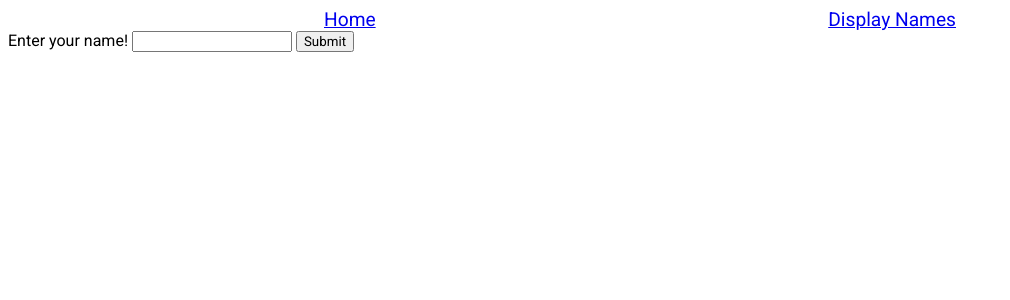
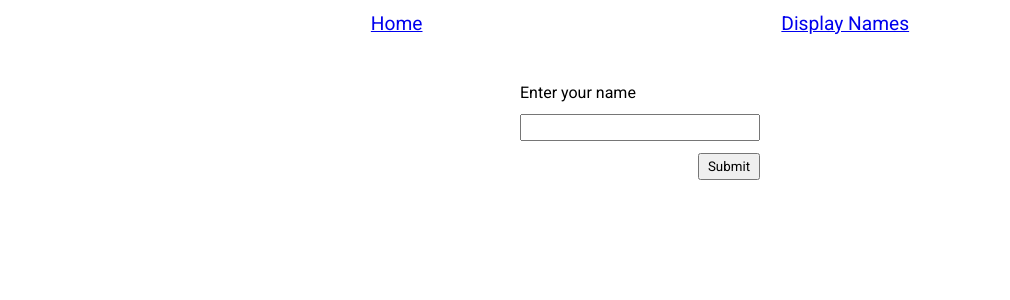
Before and after one commit to cat-acronym-team/svelte-firebase-stack-demo, a SvelteKit app in the folder client/: page /hello in a window 1280 px wide. Shown: the top 300 px of the page, without its empty margins (0-1010 px from the left). Built offline with nearby package versions, Linux system fonts and the light colour scheme.

Commit message:
feat: 💄 add some nice styles

```diff
--- a/client/src/routes/+layout.svelte
+++ b/client/src/routes/+layout.svelte
@@ -13,7 +13,7 @@
   <title>Demo</title>
 </svelte:head>
 
-<nav class="links">
+<nav>
   <!-- Loop through each route -->
   <!-- If the current route equals itself then don't display its link -->
   {#each routes as route, index (index)}
@@ -35,19 +35,23 @@
     font-family: "Roboto";
   }
 
-  h1 {
-    text-align: center;
+  body {
+    margin: 0;
   }
 
-  .links {
-    width: 50%;
-    margin: auto;
+  nav {
     display: flex;
-    justify-content: space-between;
-    text-align: center;
+    justify-content: space-evenly;
+    padding: 12px;
   }
 
-  .links a {
+  nav a {
     font-size: 1.2em;
   }
+
+  main {
+    max-width: 800px;
+    margin: 0 auto;
+    padding: 12px;
+  }
 </style>
--- a/client/src/routes/hello/+page.svelte
+++ b/client/src/routes/hello/+page.svelte
@@ -16,7 +16,7 @@
 </script>
 
 <form on:submit|preventDefault={showAndSubmit}>
-  <label for="userName">Enter your name!</label>
+  <label for="userName">Enter your name</label>
   <input bind:value={name} id="userName" type="text" />
   <button type="submit">Submit</button>
 </form>
@@ -25,4 +25,27 @@
   <output>Hello {final}</output>
 {/if}
 
-<style rel="stylesheet" href="../styles.css"></style>
+<style>
+  form {
+    margin: 24px 0;
+    display: grid;
+    grid-template-columns: 240px;
+    place-content: center;
+    gap: 12px;
+  }
+
+  button {
+    justify-self: right;
+  }
+
+  input,
+  button {
+    padding: 4px 8px;
+  }
+
+  output {
+    display: block;
+    text-align: center;
+    font-size: 24px;
+  }
+</style>
```
Also changed, not shown: client/src/routes/nameList/+page.svelte (+14 -1 lines).
